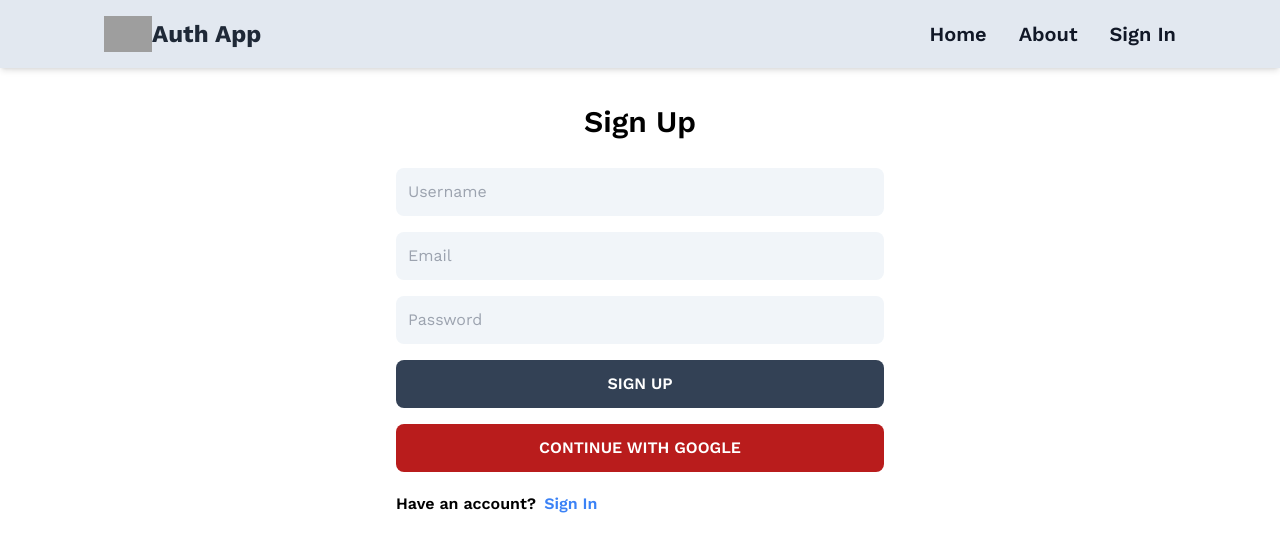
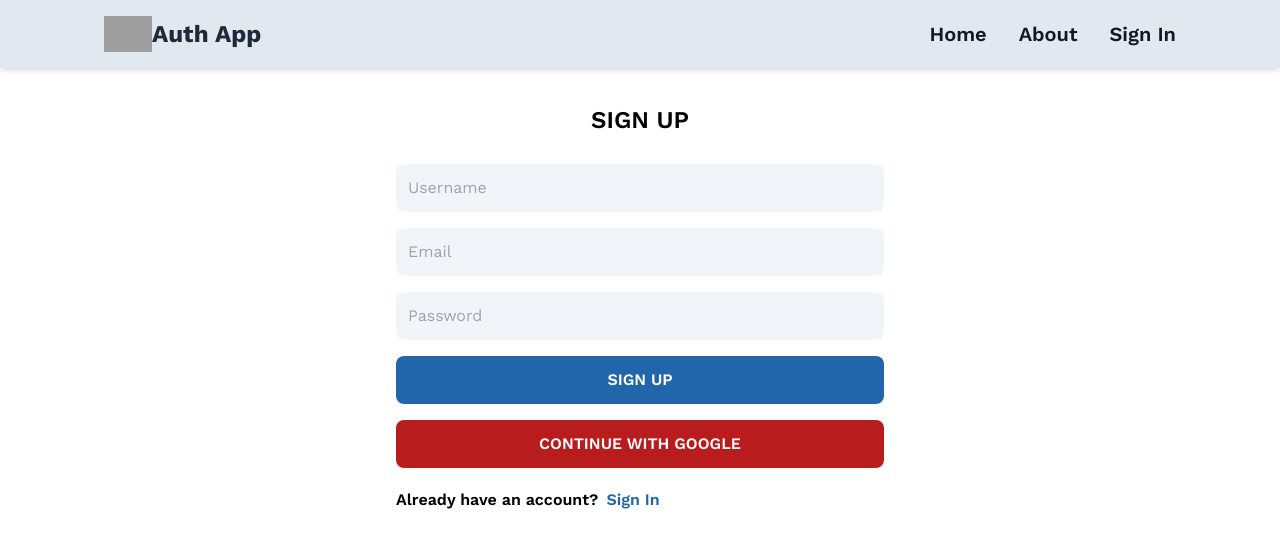
Before and after one commit to MAbdurahman/mern-auth, a React (Vite) app in the folder frontend/: page /sign-up in a window 1280 px wide. Shown: the top 552 px of the page. Built offline with nearby package versions, Linux system fonts and the light colour scheme; no server answers; grey boxes are pictures that could not be loaded.

Commit message:
Add logo-blue to tailwind.config.js

```diff
--- /dev/null
+++ b/frontend/src/components/Button.jsx
@@ -0,0 +1,8 @@
+import React from 'react';
+export default function Button({children}) {
+   return (
+      <button className='py-4 px-9 bg-green-700 rounded-2xl border-none text-lg text-white cursor-pointer'>
+         {children}
+      </button>
+   )
+}
--- a/frontend/src/components/Navbar.jsx
+++ b/frontend/src/components/Navbar.jsx
@@ -39,7 +39,7 @@ export default function Navbar() {
                   {currentUser ? (
                      <img onClick={handleClick} src={currentUser.profilePicture} alt='profile' className='h-7 w-7 rounded-full object-cover'/>
                   ) : (
-                     <li onClick={handleClick} className='md:ml-8 text-xl md:my-0 my-7 text-gray-900  font-worksans font-semibold hover:text-gray-400 duration-500'>Sign In</li>
+                     <li onClick={handleClick} className='md:ml-8 text-xl md:my-0 my-7 text-gray-900 font-worksans font-semibold hover:text-gray-400 duration-500'>Sign In</li>
                   )}
                </Link>
             </ul>
--- a/frontend/src/index.css
+++ b/frontend/src/index.css
@@ -1,3 +1,11 @@
 @tailwind base;
 @tailwind components;
 @tailwind utilities;
+html,
+body {
+   height: 100vh;
+}
+
+.root {
+   height: 100%;
+}
--- a/frontend/src/pages/AboutPage.jsx
+++ b/frontend/src/pages/AboutPage.jsx
@@ -1,5 +1,5 @@
 export default function AboutPage() {
    return (
-      <><h2>AboutPage</h2></>
+      <div className="bg-slate-700 w-full h-screen"></div>
    )
 }
--- a/frontend/src/pages/HomePage.jsx
+++ b/frontend/src/pages/HomePage.jsx
@@ -1,5 +1,5 @@
 export default function HomePage() {
    return (
-      <div className="bg-indigo-600 w-full h-screen"></div>
+      <div className="bg-slate-600 w-full h-screen"></div>
    )
 }
--- a/frontend/src/pages/SignInPage.jsx
+++ b/frontend/src/pages/SignInPage.jsx
@@ -49,7 +49,7 @@ export default function SignInPage() {
 
    return (
       <div className='p-3 m-16 max-w-lg mx-auto'>
-         <h2 className='text-3xl text-center font-semibold my-7 font-worksans'>Sign In</h2>
+         <h2 className='text-2xl text-center uppercase font-semibold my-7 font-worksans'>Sign In</h2>
          <form onSubmit={handleSubmit} className='flex flex-col gap-4 font-worksans'>
             <input
                type='email'
@@ -70,7 +70,7 @@ export default function SignInPage() {
             <button
                type='submit'
                disabled={loading}
-               className='bg-slate-700 text-white font-worksans font-semibold p-3 rounded-lg uppercase hover:opacity-95 disabled:opacity-80'
+               className='bg-logo-blue text-white font-worksans font-semibold p-3 rounded-lg uppercase hover:opacity-95 disabled:opacity-80'
             >
                {loading ? 'Loading...' : 'Sign In'}
             </button>
@@ -79,7 +79,7 @@ export default function SignInPage() {
          <div className='flex gap-2 font-worksans font-semibold mt-5'>
             <p>Do not have an account?</p>
             <Link to='/sign-up'>
-               <span className='text-blue-500 font-worksans font-semibold'>Sign Up</span>
+               <span className='text-logo-blue font-worksans font-semibold'>Sign Up</span>
             </Link>
          </div>
          <p className='text-red-700 font-worksans font-semibold mt-5'>{error ? error || 'Internal Server Error!' : ''}</p>
--- a/frontend/src/pages/SignUpPage.jsx
+++ b/frontend/src/pages/SignUpPage.jsx
@@ -51,7 +51,7 @@ export default function SignUpPage() {
 
    return (
       <div className='p-3 m-16 max-w-lg mx-auto'>
-         <h1 className='text-3xl text-center font-worksans font-semibold my-7'>Sign Up</h1>
+         <h1 className='text-2xl text-center uppercase font-worksans font-semibold my-7'>Sign Up</h1>
          <form onSubmit={handleSubmit} className='flex flex-col gap-4 font-worksans'>
             <input
                type='text'
@@ -80,16 +80,16 @@ export default function SignUpPage() {
             <button
                type='submit'
                disabled={loading}
-               className='bg-slate-700 text-white p-3 font-semibold font-worksans rounded-lg uppercase hover:opacity-95 disabled:opacity-80'
+               className='bg-logo-blue text-white p-3 font-semibold font-worksans rounded-lg uppercase hover:opacity-95 disabled:opacity-80'
             >
                {loading ? 'Loading...' : 'Sign Up'}
             </button>
             <OAuthButton />
          </form>
          <div className='flex gap-2 mt-5 font-worksans font-semibold'>
-            <p>Have an account?</p>
+            <p>Already have an account?</p>
             <Link to='/sign-in'>
-               <span className='text-blue-500 font-worksans font-semibold'>Sign In</span>
+               <span className='text-logo-blue font-worksans font-semibold'>Sign In</span>
             </Link>
          </div>
          <p className='text-red-700 mt-5 font-worksans font-semibold'>{error ? error || 'Internal Server Error!' : ''}</p>
--- a/frontend/tailwind.config.js
+++ b/frontend/tailwind.config.js
@@ -9,7 +9,10 @@ export default {
       fontFamily: {
         merriweather: ['Merriweather', 'serif'],
         worksans: ['Work Sans', 'sans-serif']
-      }
+      },
+      colors: {
+        'logo-blue': '#2166AB',
+      },
     },
   },
   plugins: [],
```
